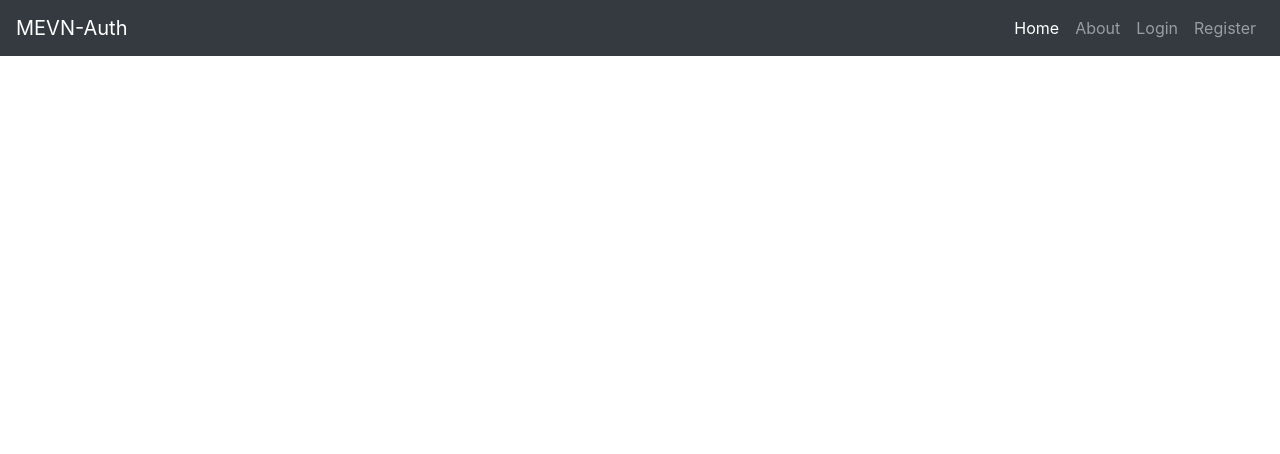
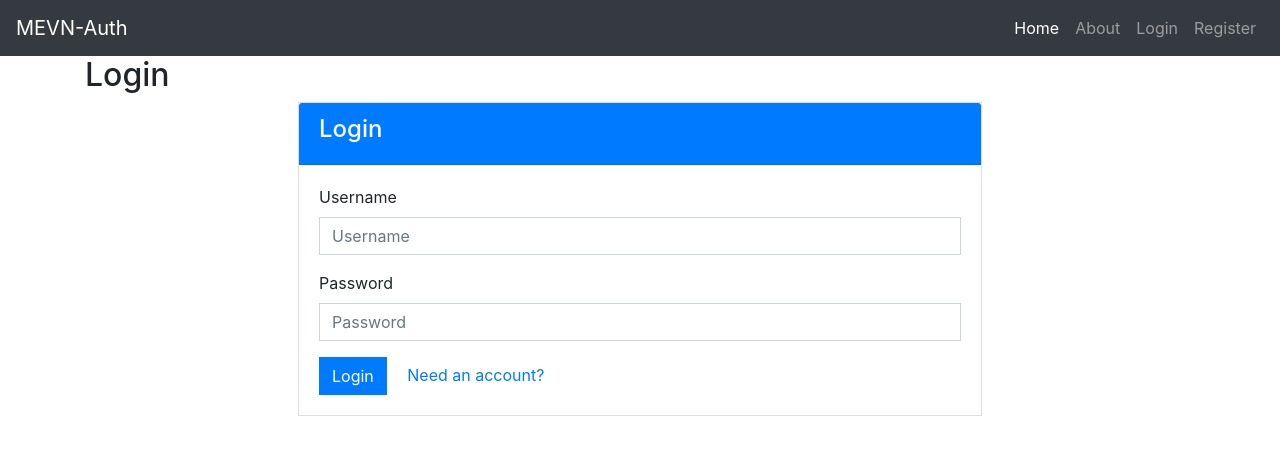
Before and after one commit to apptreeso/MEVN, a Vue app in the folder client/: page /login in a window 1280 px wide. Shown: the top 454 px of the page. Built offline with nearby package versions, Linux system fonts and the light colour scheme.

Commit message:
Impelmeneted logout functionality and router protection

```diff
--- a/client/src/Warehouse/Auth.js
+++ b/client/src/Warehouse/Auth.js
@@ -1,6 +1,5 @@
 import axios from "axios";
 import router from "../router";
-// import router from "../router";
 
 const state = {
   token: localStorage.getItem("token") || "",
--- a/client/src/router/index.js
+++ b/client/src/router.js
@@ -1,6 +1,6 @@
 import Vue from "vue";
 import VueRouter from "vue-router";
-import Home from "../views/Home.vue";
+import Home from "./views/Home.vue";
 import store from "./store";
 
 Vue.use(VueRouter);
@@ -14,12 +14,12 @@ const routes = [
   {
     path: "/about",
     name: "About",
-    component: () => import("../views/About.vue")
+    component: () => import("./views/About.vue")
   },
   {
     path: "/login",
     name: "Login",
-    component: () => import("../views/Login.vue"),
+    component: () => import("./views/Login.vue"),
     meta: {
       requiresGuest: true
     }
@@ -27,7 +27,7 @@ const routes = [
   {
     path: "/register",
     name: "Register",
-    component: () => import("../views/Register.vue"),
+    component: () => import("./views/Register.vue"),
     meta: {
       requiresGuest: true
     }
@@ -35,7 +35,7 @@ const routes = [
   {
     path: "/profile",
     name: "Profile",
-    component: () => import("../views/Profile.vue"),
+    component: () => import("./views/Profile.vue"),
     meta: {
       requiresAuth: true
     }
@@ -55,6 +55,14 @@ router.beforeEach((to, from, next) => {
     } else {
       next();
     }
+  } else if (to.matched.some(record => record.meta.requiresGuest)) {
+    if (store.getters.isLoggedIn) {
+      next("/profile");
+    } else {
+      next();
+    }
+  } else {
+    next();
   }
 });
 
--- a/client/src/store/index.js
+++ b/client/src/store.js
@@ -1,6 +1,6 @@
 import Vue from "vue";
 import Vuex from "vuex";
-import Auth from "../Warehouse/Auth";
+import Auth from "./Warehouse/Auth";
 
 Vue.use(Vuex);
 
```
